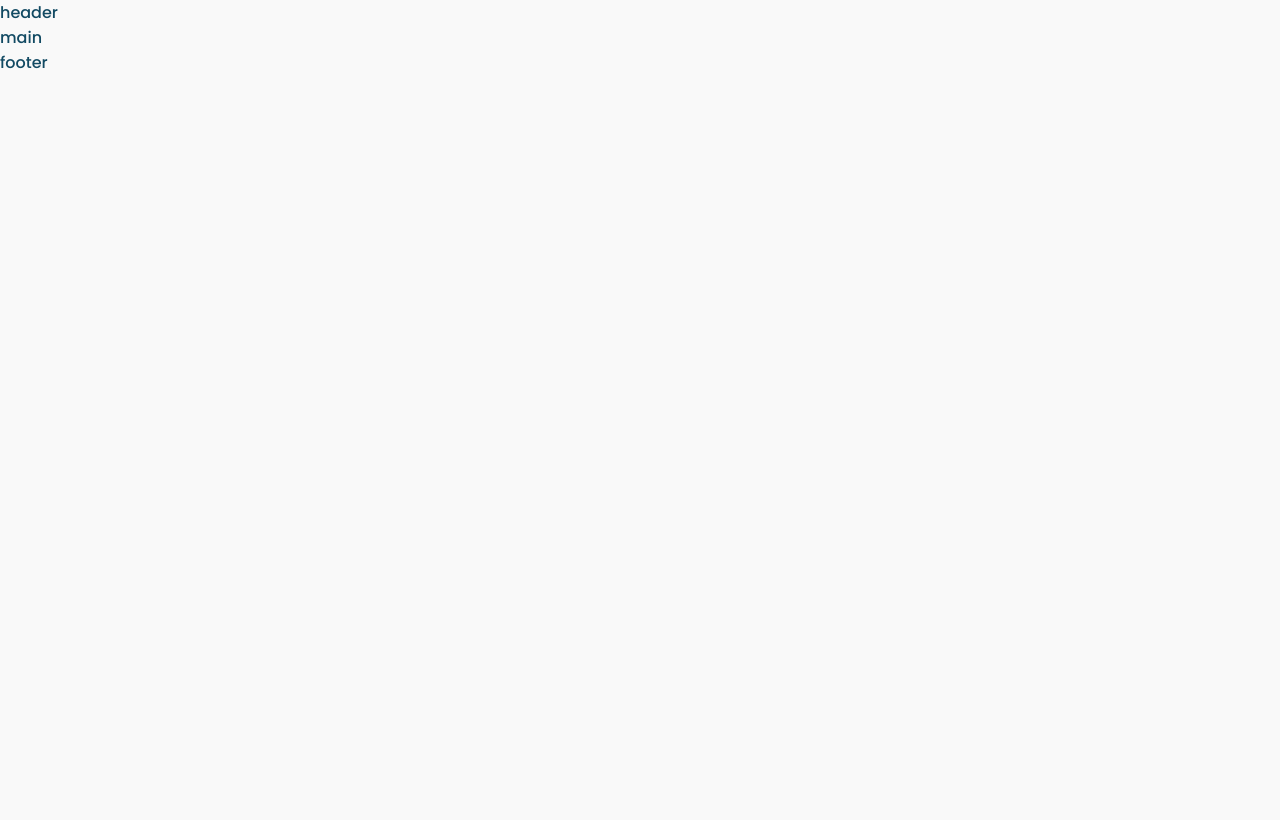
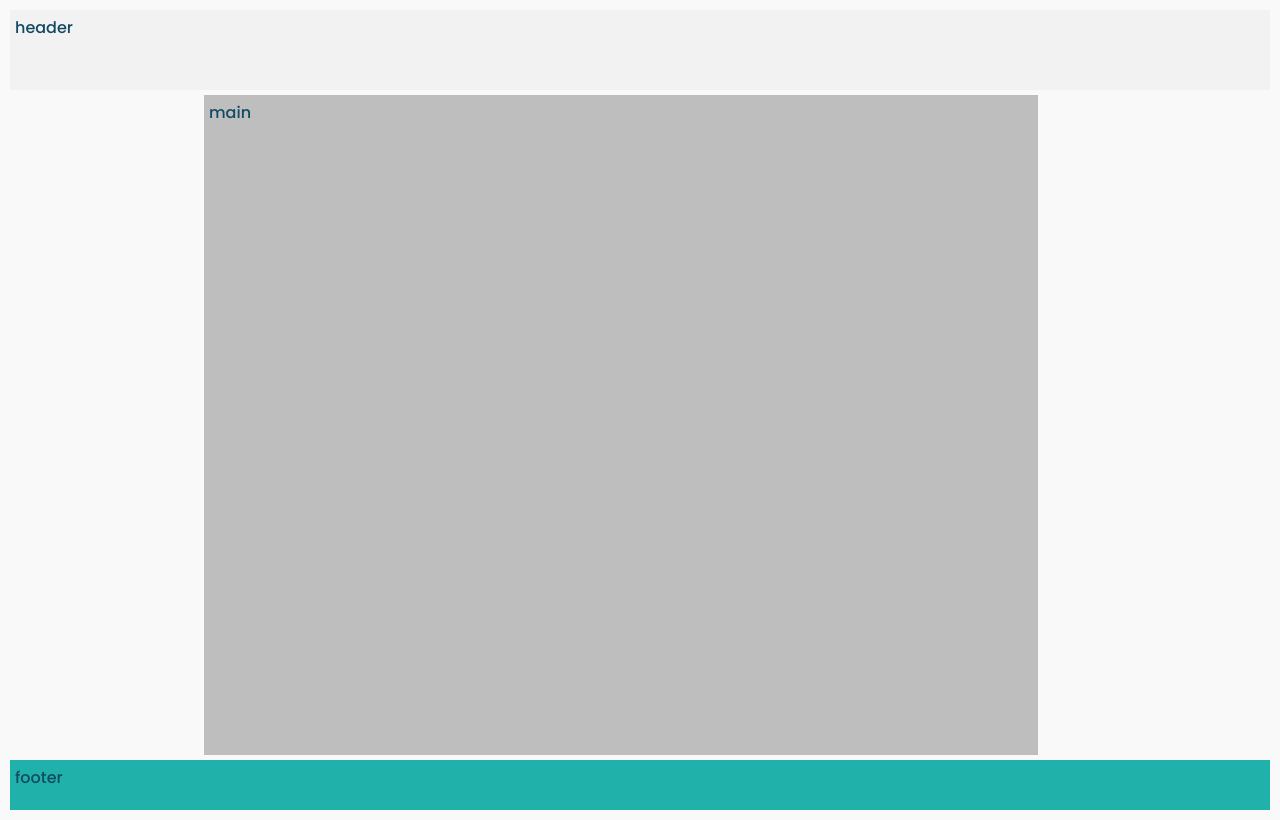
Before and after one commit to Mathew29/games4everyone, a Next.js app: page / in a window 1280 px wide. Built offline with nearby package versions, Linux system fonts and the light colour scheme.

Commit message:
style layout with grid

```diff
--- a/src/components/Layout/Layout.module.css
+++ b/src/components/Layout/Layout.module.css
@@ -1,15 +1,66 @@
 .container {
-
+    display: grid;
+    gap: 20px;
+    grid-template-areas:
+    "header"
+    "nav"
+    "main"
+    "aside"
+    "footer";
+    height: 100vh;
+    margin: 10px;
 }
 
 .header {
+    grid-area: header;
+    background-color: #f2f2f2;
+    padding: 5px;
+}
 
+.nav {
+    grid-area: nav;
+    background-color: magenta;
+    padding: 5px;
 }
 
 .main {
+    grid-area: main;
+    background-color: #bebebe;
+    padding: 5px;
+}
 
+.aside {
+    grid-area: aside;
+    background-color: #999999;
+    padding: 5px;
 }
 
 .footer {
+    grid-area: footer;
+    background-color: lightseagreen;
+    padding: 5px;
+}
 
-}
+
+@media (min-width: 500px) {
+    .container {
+      grid-template-columns: 1fr 3fr;
+      grid-template-areas:
+        "header header"
+        "nav nav"
+        "aside main"
+        "footer footer";
+    }
+  }
+
+  @media (min-width: 700px) {
+    .container {
+        grid-template-columns: 15% 1fr 18%;
+        grid-template-rows: 80px 1fr 50px;
+        gap: 5px;
+        grid-template-areas:
+        "header header header"
+        "nav main aside"
+        "footer footer footer";
+    }
+  }
```
